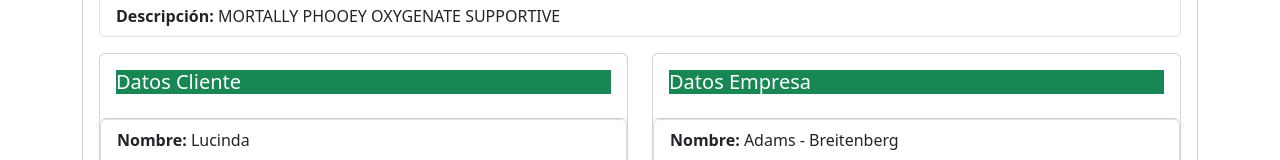
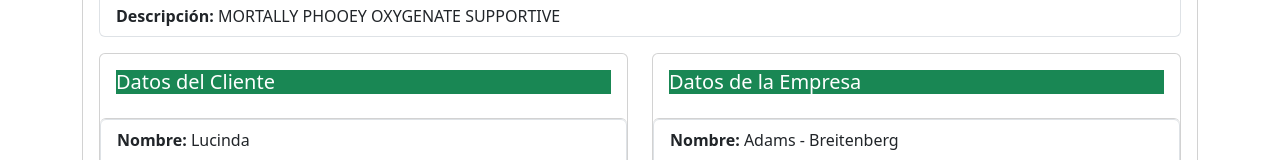
Before and after one commit to zutjmx/FacturaReactApp, a React (Vite) app: page / in a window 1280 px wide. Shown: the part 120-280 px from the top of the page. Built offline with nearby package versions, Linux system fonts and the light colour scheme.

Commit message:
Se desacompla el titulo en Cliente y Empresa

```diff
--- a/src/components/FacturaApp.jsx
+++ b/src/components/FacturaApp.jsx
@@ -21,13 +21,13 @@ export const FacturaApp = () => {
             <div className="row">
               <div className="col">
                 {/* Componente cliente ini*/}
-                <VistaCliente cliente={cliente}/>
+                <VistaCliente titulo="Datos del Cliente" cliente={cliente}/>
                 {/* Componente cliente fin*/}
               </div>
 
               <div className="col">
                 {/* Componente empresa ini*/}
-                <VistaEmpresa empresa={empresa}/>
+                <VistaEmpresa titulo="Datos de la Empresa" empresa={empresa}/>
                 {/* Componente empresa fin*/}
               </div>
             </div>
--- a/src/components/VistaCliente.jsx
+++ b/src/components/VistaCliente.jsx
@@ -1,6 +1,6 @@
 import PropTypes from 'prop-types';
 
-const VistaCliente = ({cliente}) => {
+const VistaCliente = ({titulo,cliente}) => {
     const { nombre, apellidos, direccion } = cliente;
     const { calle, numero, ciudad, estado, pais, cp } = direccion;
 
@@ -9,7 +9,7 @@ const VistaCliente = ({cliente}) => {
             <div className="card my-3">
                 <div className="card-body">
                 <h5 className="card-title bg-success text-white">
-                    Datos Cliente
+                    {titulo}
                 </h5>
                 </div>
                 <ul className="list-group">
@@ -52,7 +52,8 @@ const VistaCliente = ({cliente}) => {
 }
 
 VistaCliente.propTypes = {
-    cliente: PropTypes.object.isRequired
+    cliente: PropTypes.object.isRequired,
+    titulo: PropTypes.string.isRequired
 }
 
 export {
--- a/src/components/VistaEmpresa.jsx
+++ b/src/components/VistaEmpresa.jsx
@@ -1,12 +1,12 @@
 import PropTypes from 'prop-types';
 
-const VistaEmpresa = ({empresa}) => {
+const VistaEmpresa = ({titulo,empresa}) => {
   const {nombre, numeroFiscal} = empresa;
   return (
     <>
       <div className="card my-3">
         <div className="card-body">
-          <h5 className="card-title bg-success text-white">Datos Empresa</h5>
+          <h5 className="card-title bg-success text-white">{titulo}</h5>
         </div>
         <ul className="list-group">
           <li className="list-group-item">
@@ -24,6 +24,7 @@ const VistaEmpresa = ({empresa}) => {
 };
 
 VistaEmpresa.propTypes = {
+  titulo: PropTypes.string.isRequired,
   empresa: PropTypes.object.isRequired
 }
 
```
